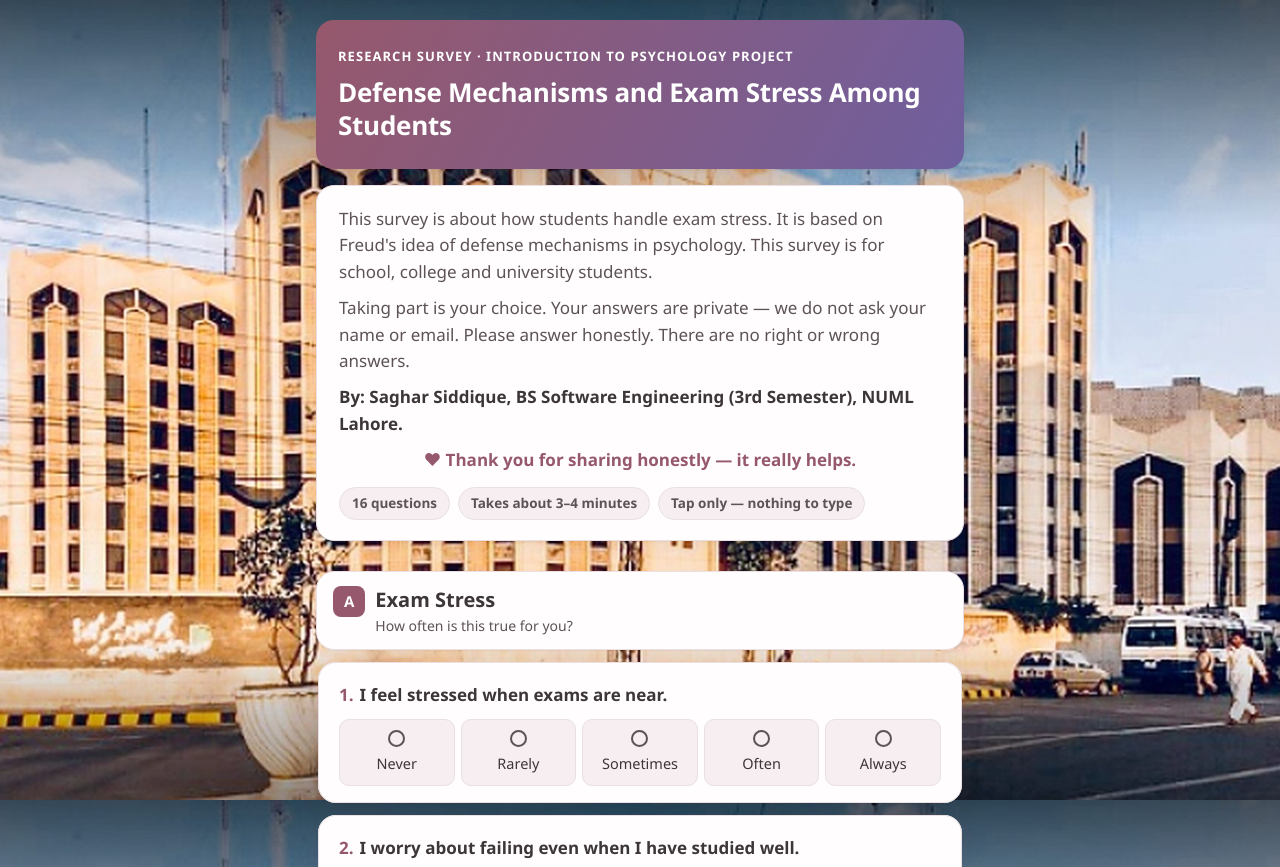
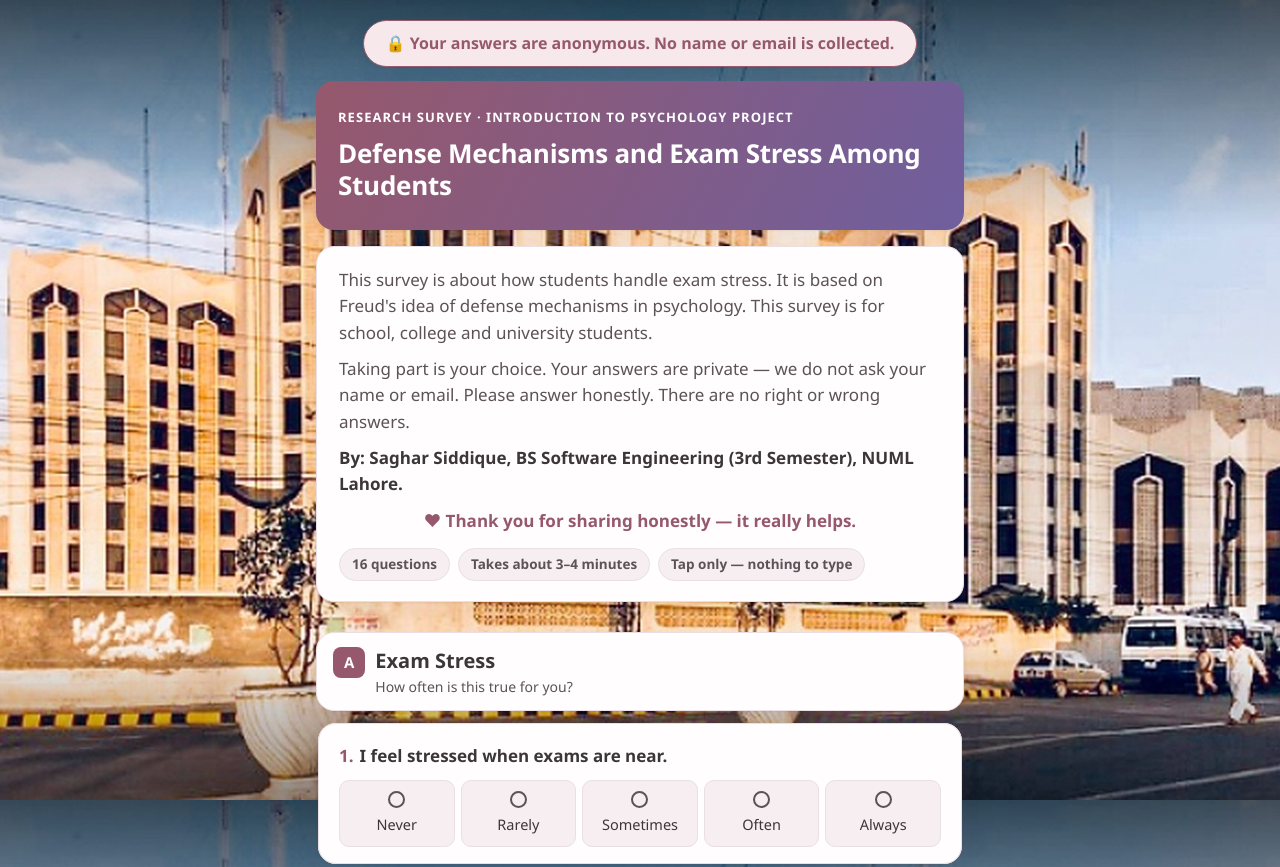
Before and after one commit to Saghar-Siddique/psychology-survey, a plain HTML site: page index.html in a window 1280 px wide. Shown: the top 867 px of the page. Drawn offline with Linux system fonts and the light colour scheme.

Commit message:
Move anonymous notice to top as a lovely privacy banner

```diff
--- a/index.html
+++ b/index.html
@@ -242,7 +242,7 @@
     background:transparent; color:var(--danger);
     font-size:16px; font-weight:700; cursor:pointer;
   }
-  .fineprint{ display:table; margin:16px auto 0; background:var(--accent-soft); border:1.5px solid var(--accent); border-radius:999px; padding:10px 20px; text-align:center; color:var(--accent); font-size:16px; font-weight:700; }
+  .privacy-banner{ display:table; margin:0 auto 14px; background:var(--accent-soft); border:1.5px solid var(--accent); border-radius:999px; padding:10px 22px; text-align:center; color:var(--accent); font-size:16px; font-weight:700; box-shadow:var(--shadow); }
 
   /* Thank you */
   .thanks{
@@ -280,6 +280,7 @@
 </head>
 <body>
 <div class="wrap">
+  <div class="privacy-banner">🔒 Your answers are anonymous. No name or email is collected.</div>
 
   <header class="top">
     <p class="kicker">Research Survey · Introduction to Psychology Project</p>
@@ -521,7 +522,6 @@
         <button type="button" class="retry" id="retryBtn">Try again</button>
       </div>
       <button type="submit" class="submit-btn" id="submitBtn">Submit</button>
-      <p class="fineprint">Your answers are anonymous. No name or email is collected.</p>
     </div>
   </form>
 
```
